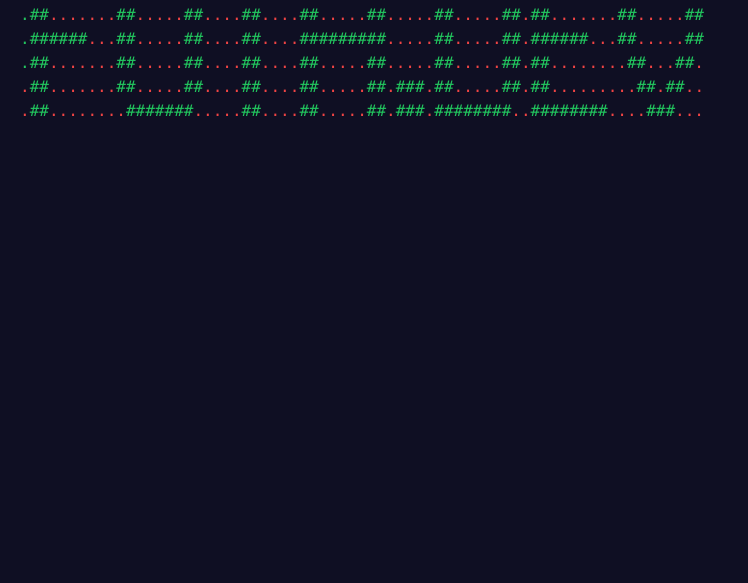
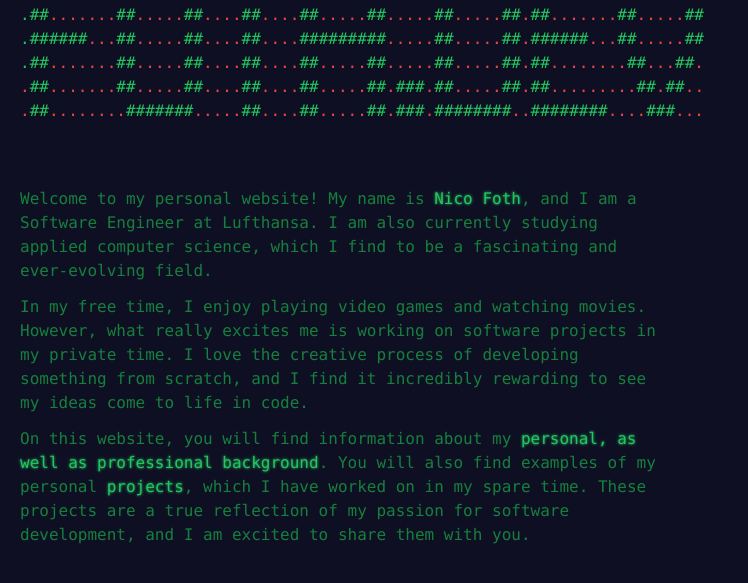
Before and after one commit to NicoFoth/Foth.dev-2.0, a Django app: page / in a window 1280 px wide. Shown: the part 141-724 px from the top of the page, without its empty margins (0-748 px from the left). Run offline with Django 3.2, Linux system fonts and the light colour scheme; some libraries are stand-ins or nearby versions.

Commit message:
Further work on the index page

```diff
--- a/static/css/dist/styles.css
+++ b/static/css/dist/styles.css
@@ -935,9 +862,14 @@ select {
   color: rgb(255 255 255 / var(--tw-text-opacity));
 }
 
-.text-red-500 {
+.text-lime-600 {
   --tw-text-opacity: 1;
-  color: rgb(239 68 68 / var(--tw-text-opacity));
+  color: rgb(101 163 13 / var(--tw-text-opacity));
+}
+
+.text-green-700 {
+  --tw-text-opacity: 1;
+  color: rgb(21 128 61 / var(--tw-text-opacity));
 }
 
 .shadow-lime-500 {
@@ -945,13 +877,8 @@ select {
   --tw-shadow: var(--tw-shadow-colored);
 }
 
-.shadow-green-400 {
-  --tw-shadow-color: #4ade80;
-  --tw-shadow: var(--tw-shadow-colored);
-}
-
-.shadow-green-600 {
-  --tw-shadow-color: #16a34a;
+.shadow-green-500 {
+  --tw-shadow-color: #22c55e;
   --tw-shadow: var(--tw-shadow-colored);
 }
 
--- a/static_sites/templates/static_sites/index.html
+++ b/static_sites/templates/static_sites/index.html
@@ -11,4 +11,19 @@
     .<a class="text-green-500">##</a>........<a class="text-green-500">#######</a>.....<a class="text-green-500">##</a>....<a class="text-green-500">##</a>.....<a class="text-green-500">##</a>.<a class="text-green-500">###</a>.<a class="text-green-500">########</a>..<a class="text-green-500">########</a>....<a class="text-green-500">###</a>...<br>
     </p>
 </div>
+<div>
+    <p class="font-mono text-green-700 my-3">
+        Welcome to my personal website! My name is <a class="text-green-500 text-shadow-aoc shadow-green-500">Nico Foth</a>, and I am a Software Engineer at Lufthansa.
+        I am also currently studying applied computer science, which I find to be a fascinating and ever-evolving field.
+    </p>
+    <p class="font-mono text-green-700 my-3">
+        In my free time, I enjoy playing video games and watching movies. However, what really excites me is working on software projects in my private time.
+        I love the creative process of developing something from scratch, and I find it incredibly rewarding to see my ideas come to life in code.
+    </p>
+    <p class="font-mono text-green-700 my-3">
+        On this website, you will find information about my <a class="text-green-500 text-shadow-aoc shadow-green-500 hover:text-red-500 hover:shadow-red-500">personal, as well as professional background</a>.
+        You will also find examples of my personal <a class="text-green-500 text-shadow-aoc shadow-green-500 hover:text-red-500 hover:shadow-red-500">projects</a>, which I have worked on in my spare time.
+        These projects are a true reflection of my passion for software development, and I am excited to share them with you.
+    </p>
+</div>
 {% endblock content %}
```
Also changed, not shown: other parts of static/css/dist/styles.css (+32 -100 lines).
